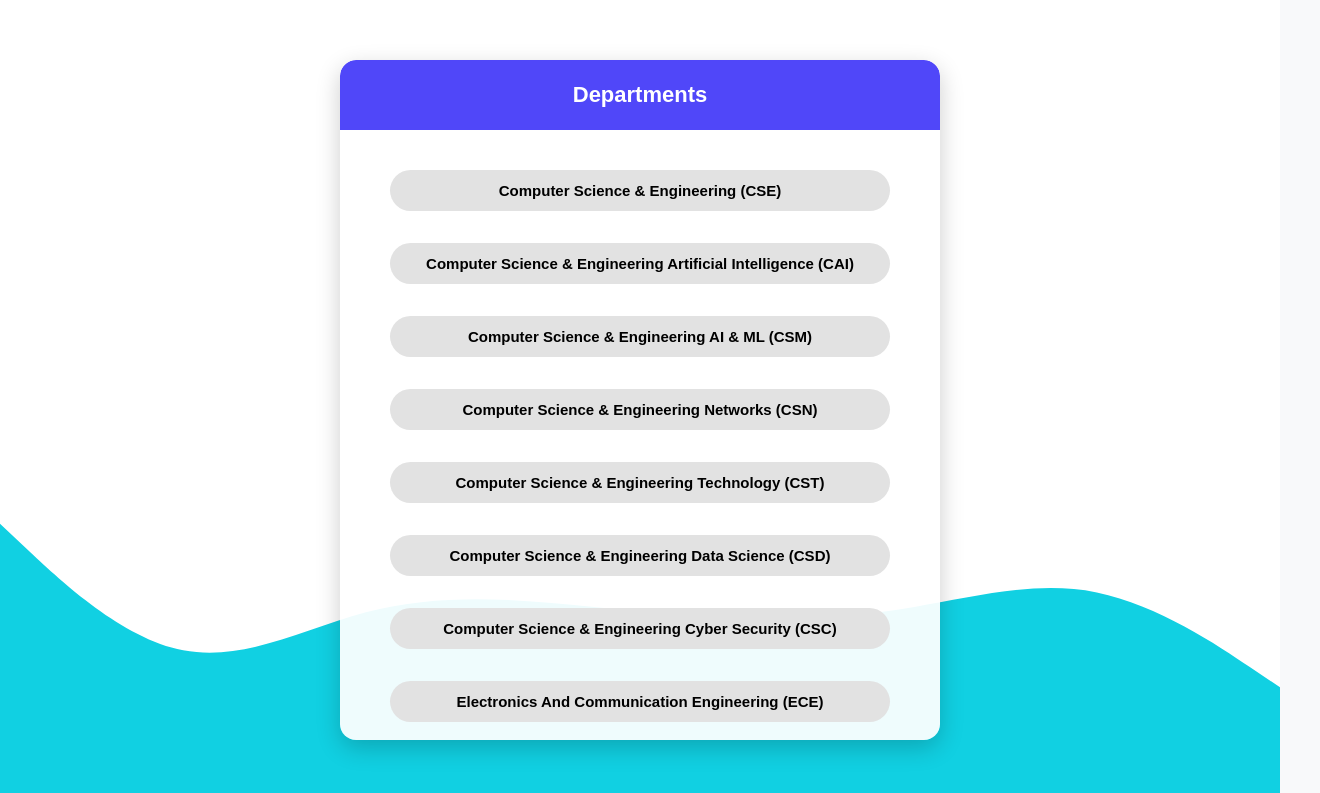
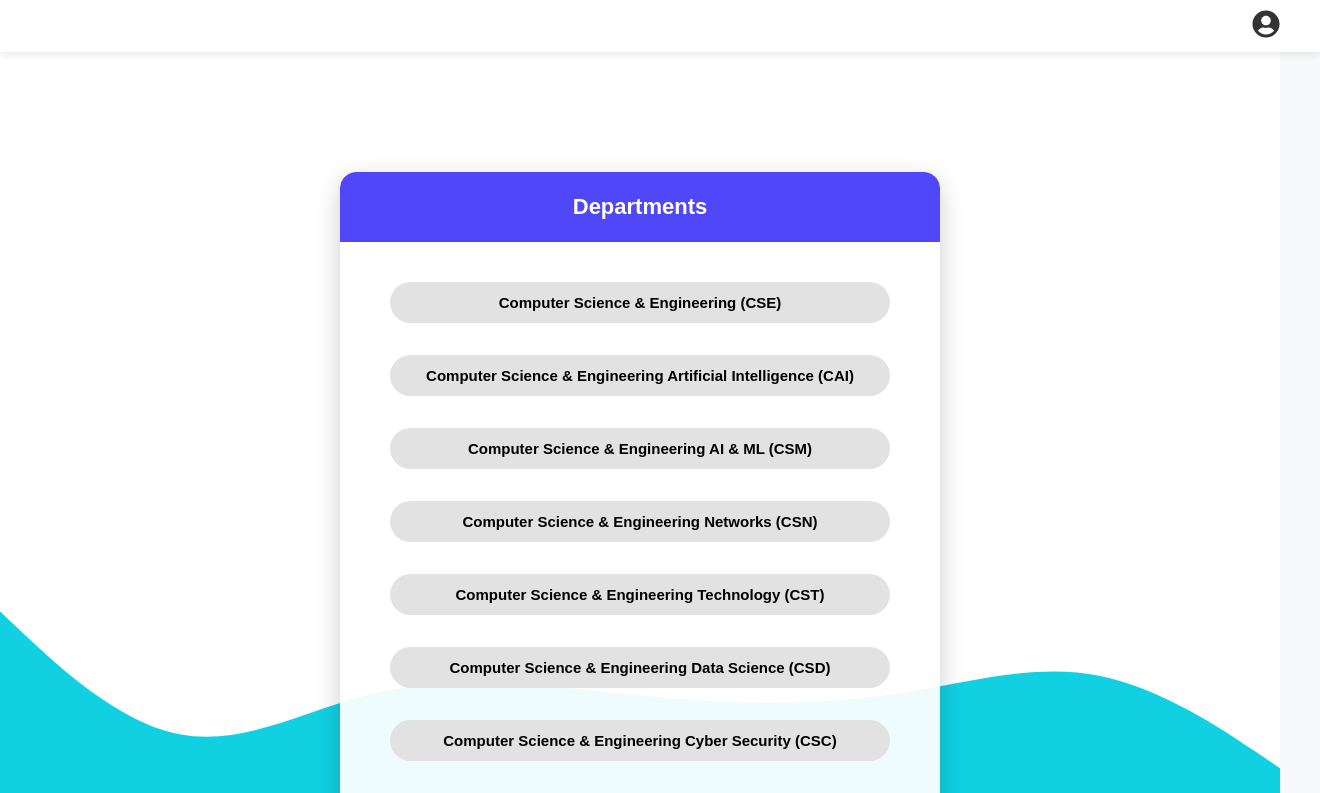
Before and after one commit to PAVANI2511/NoticeBoard, a React (Create React App) app: page /departments in a window 1280 px wide. Shown: the top 793 px of the page, 1320 px wide, since content can reach past the window. Built offline with nearby package versions, Linux system fonts and the light colour scheme.

Commit message:
upload new files

```diff
--- a/src/components/Departments.js
+++ b/src/components/Departments.js
@@ -1,7 +1,7 @@
-// src/components/Departments.js
 import React from 'react';
 import { useNavigate } from 'react-router-dom';
 import './Departments.css';
+import Navbar from './Navbar'; // ✅ Import your Navbar component
 
 const Departments = () => {
   const navigate = useNavigate();
@@ -25,6 +25,9 @@ const Departments = () => {
   };
 
   return (
+    <>
+      <Navbar /> {/* ✅ Add Navbar here */}
+
       <div
         className="departments-background"
         style={{
@@ -36,7 +39,8 @@ const Departments = () => {
           minHeight: '100vh',
           display: 'flex',
           justifyContent: 'center',
-        alignItems: 'center'
+          alignItems: 'center',
+          paddingTop: '60px' // ✅ to prevent overlap with sticky navbar
         }}
       >
         <div className="departments-card">
@@ -54,6 +58,7 @@ const Departments = () => {
           </div>
         </div>
       </div>
+    </>
   );
 };
 
--- /dev/null
+++ b/src/components/Navbar.css
@@ -0,0 +1,40 @@
+.navbar {
+  position: sticky;
+  top: 0;
+
+  width: 100%;
+  background-color: #ffffff;
+  padding: 10px 20px;
+  display: flex;
+  justify-content: flex-end;
+  align-items: center;
+  box-shadow: 0 2px 8px rgba(0, 0, 0, 0.1);
+  z-index: 1000;
+}
+
+.profile-icon {
+  font-size: 28px;
+  cursor: pointer;
+  color: #333;
+  margin-right: 20px;
+}
+
+.dropdown-menu {
+  position: absolute;
+  top: 60px;
+  right: 20px;
+  background-color: #ffffff;
+  border-radius: 8px;
+  box-shadow: 0 4px 12px rgba(0, 0, 0, 0.1);
+  overflow: hidden;
+}
+
+.dropdown-item {
+  padding: 12px 20px;
+  cursor: pointer;
+  transition: background-color 0.3s ease;
+}
+
+.dropdown-item:hover {
+  background-color: #f0f0f0;
+}
--- /dev/null
+++ b/src/components/Navbar.js
@@ -0,0 +1,30 @@
+import React, { useState } from 'react';
+import { useNavigate } from 'react-router-dom';
+import { FaUserCircle } from 'react-icons/fa';
+import './Navbar.css';
+
+const Navbar = () => {
+  const [showMenu, setShowMenu] = useState(false);
+  const navigate = useNavigate();
+
+  const handleLogout = () => {
+    alert('Logged out!');
+    navigate('/');
+  };
+
+  return (
+    <nav className="navbar">
+      <div className="navbar-right">
+        <FaUserCircle className="profile-icon" onClick={() => setShowMenu(!showMenu)} />
+        {showMenu && (
+          <div className="dropdown-menu">
+            <div className="dropdown-item" onClick={() => navigate('/profile')}>Profile</div>
+            <div className="dropdown-item" onClick={handleLogout}>Logout</div>
+          </div>
+        )}
+      </div>
+    </nav>
+  );
+};
+
+export default Navbar;
```
Lines whose indentation alone changed are shown as unchanged.
